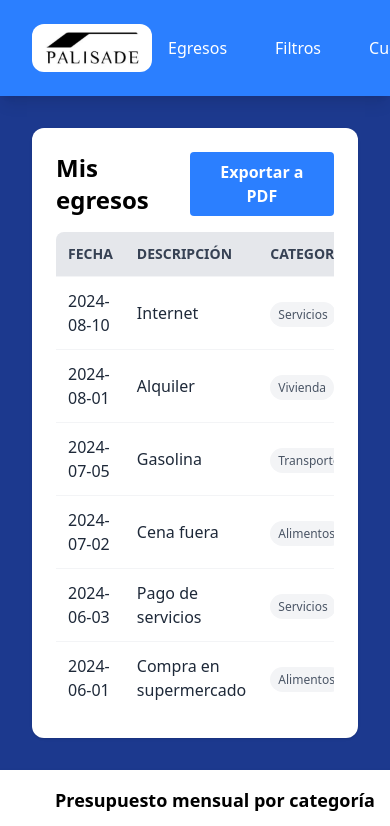
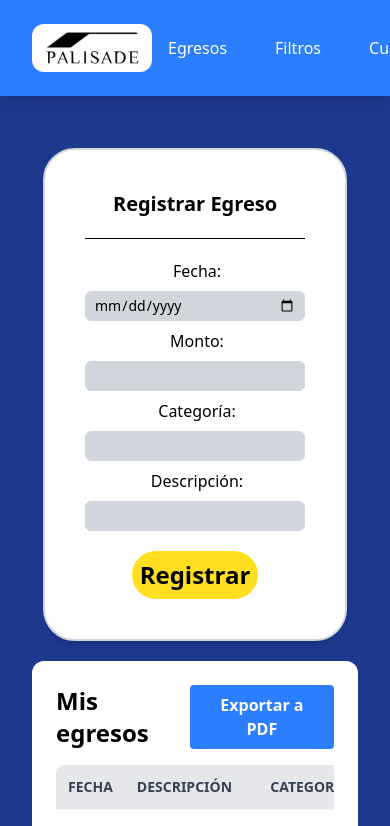
Before and after one commit to adol-sot/Proyecto-PW-G4, a React (Vite) app: page /usermain in a window 390 px wide. Shown: the top 826 px of the page. Built offline with nearby package versions, Linux system fonts and the light colour scheme.

Commit message:
Registro de Egresos
-Se añadió Campo de registro de egresos (+Responsividad)

```diff
--- /dev/null
+++ b/src/components/AddEgresos.jsx
@@ -0,0 +1,27 @@
+function AddEgresos() {
+    return <div className="border-2 rounded-4xl border-gray-300 shadow-md p-10 my-5 bg-white xl:w-2/3 lg:w-2/3 md:w-2/3 sm:w-4/5 place-self-center">
+        <h2 className="text-xl font-bold text-center">Registrar Egreso</h2>
+        <hr className="my-5"></hr>
+        <form className="grid xl:grid-cols-4 lg:grid-cols-4 md:grid-cols-4 sm:grid-cols-1 gap-y-2 text-center">
+            <label className="ml-1">Fecha:</label>
+            <input className="border border-gray-300 rounded-md bg-gray-300 px-2 py-1 text-sm text-center" type="date"/>
+
+            <label className="ml-1">Monto:</label>
+            <input className="border border-gray-300 rounded-md bg-gray-300 px-2 py-1 text-sm text-center" type="number"/>
+
+            <label className="ml-1">Categoría:</label>
+            <input className="border border-gray-300 rounded-md bg-gray-300 px-2 py-1 text-sm text-center" type="text"/>
+
+            <label className="ml-1">Descripción:</label>
+            <input className="border border-gray-300 rounded-md bg-gray-300 px-2 py-1 text-sm text-center" type="text"/>
+        </form>
+
+        <form className="flex justify-center">
+            <button className="mt-5 bg-yellow-300 xl:w-1/2 lg:w-1/2 md:w-1/2 sm:w-full xs:w-full rounded-full py-2 px-2 text-black font-bold text-2xl hover:bg-amber-600 hover:text-white" type="button">
+                Registrar
+            </button>
+        </form>
+    </div>
+}
+
+export default AddEgresos
--- a/src/pages/UserMainPage.jsx
+++ b/src/pages/UserMainPage.jsx
@@ -4,47 +4,8 @@ import Navegacion from "../components/Navegacion"
 import PresupuestoCategoria from "../components/PresupuestoCategoria";
 import FiltrarGraficoEgreso from "./FiltrarGraficoEgreso";
 import FormularioEditarEgreso from "../components/FormularioEditarEgreso";
+import AddEgresos from "../components/AddEgresos";
 
-/*
-const listaEgresos = [
-    {
-      fecha: "2024-06-01",
-      descripcion: "Compra en supermercado",
-      categoria: "Alimentos",
-      monto: 350,
-    },
-    {
-      fecha: "2024-06-03",
-      descripcion: "Pago de servicios",
-      categoria: "Servicios",
-      monto: 120,
-    },
-    {
-      fecha: "2024-07-02",
-      descripcion: "Cena fuera",
-      categoria: "Alimentos",
-      monto: 180,
-    },
-    {
-      fecha: "2024-07-05",
-      descripcion: "Gasolina",
-      categoria: "Transporte",
-      monto: 200,
-    },
-    {
-      fecha: "2024-08-01",
-      descripcion: "Alquiler",
-      categoria: "Vivienda",
-      monto: 1200,
-    },
-    {
-      fecha: "2024-08-10",
-      descripcion: "Internet",
-      categoria: "Servicios",
-      monto: 150,
-    }
-]
-*/
 
 const listaEgresos = [
     {
@@ -117,7 +78,8 @@ function UserMainPage() {
 
     return <div className="min-h-screen bg-blue-900 relative">
         <Navegacion />
-        <div className="p-8">
+        <div className="p-8 ">
+            <AddEgresos />
             <ListadoEgresos egresos={egresos} onEditar={manejarEditar} />
             <PresupuestoCategoria egresos={egresos} />
         </div>
@@ -126,7 +88,7 @@ function UserMainPage() {
             <button
                 type="button"
                 onClick={() => setMostrarGrafico(true)}
-                className="mb-10 px-4 py-2 bg-blue-600 text-white rounded-md hover:bg-blue-700">
+                className="mb-10 px-4 py-2 bg-orange-600 text-white rounded-md hover:bg-black">
                 Ver gráfico de egresos
             </button>
         </div>
```
